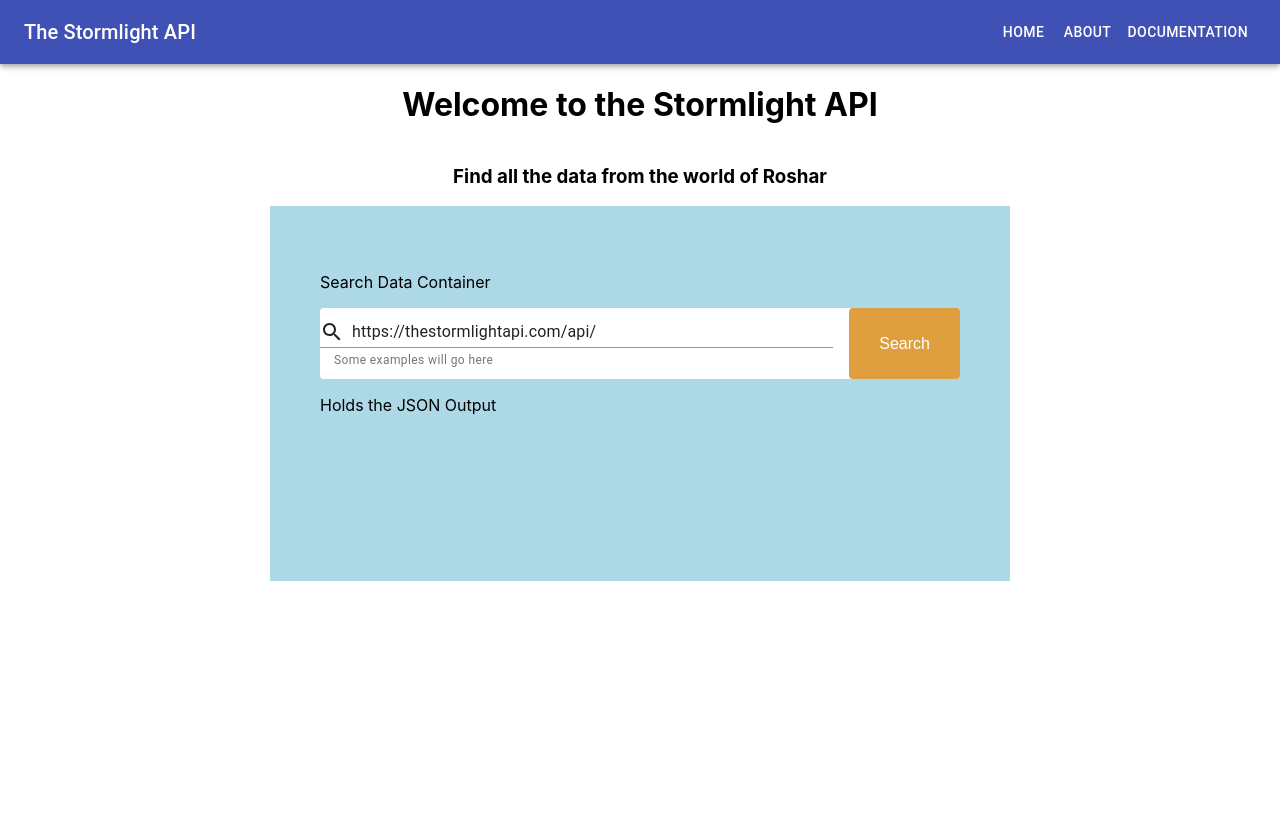
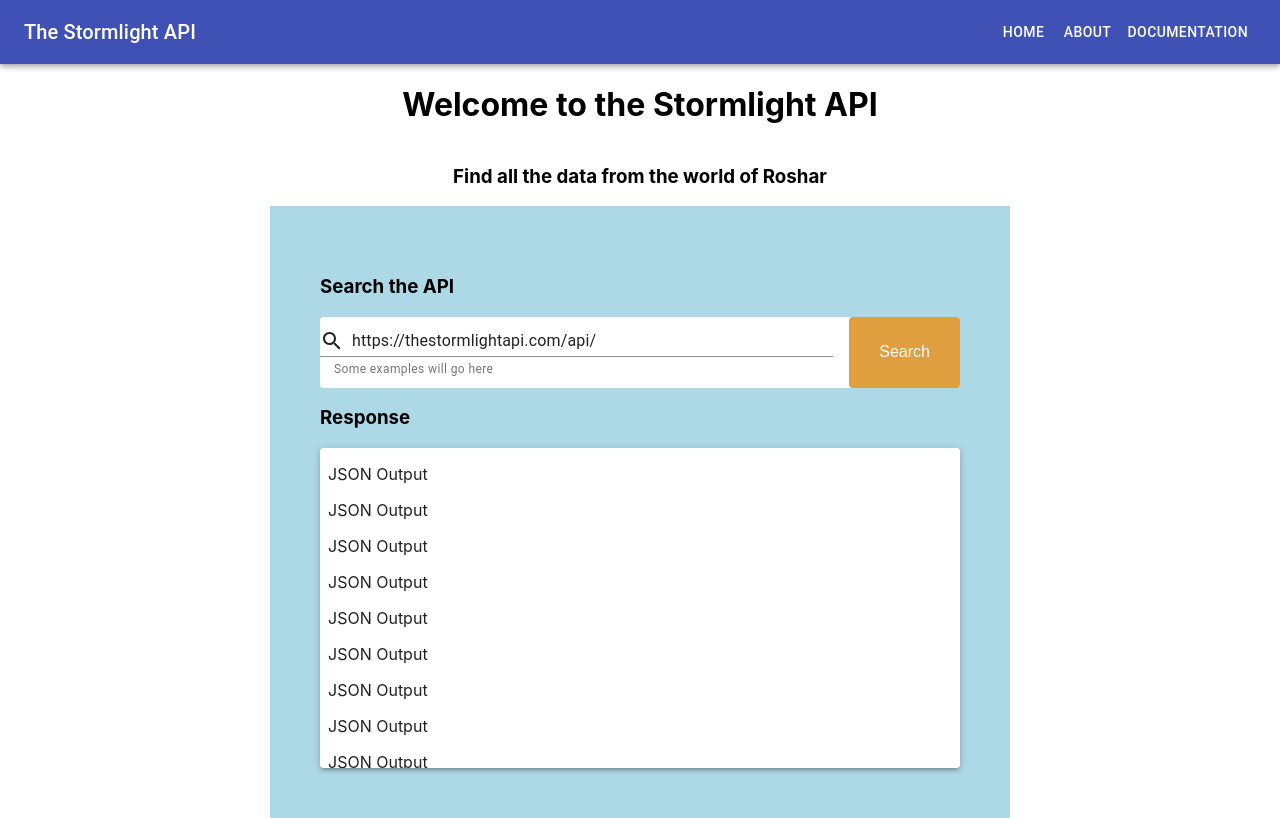
Before and after one commit to kdshah6593/the-stormlight-api, a React (Create React App) app: page / in a window 1280 px wide. Built offline with nearby package versions, Linux system fonts and the light colour scheme.

Commit message:
add json output component

```diff
--- /dev/null
+++ b/src/components/JsonOutput.jsx
@@ -0,0 +1,41 @@
+import React from 'react';
+import { makeStyles } from '@material-ui/core/styles';
+import Paper from '@material-ui/core/Paper';
+
+const useStyles = makeStyles((theme) => ({
+    root: {
+      backgroundColor: "white",
+      width: "100%",
+      minHeight: "40vh",
+      maxHeight: "40vh",
+      overflow: "auto"
+    },
+    output: {
+        marginLeft: theme.spacing(1)
+    }
+}));
+
+const JsonOutput = () => {
+    const classes = useStyles();
+
+    return (
+        <Paper elevation={3} className={classes.root}>
+            <p className={classes.output}>JSON Output</p>
+            <p className={classes.output}>JSON Output</p>
+            <p className={classes.output}>JSON Output</p>
+            <p className={classes.output}>JSON Output</p>
+            <p className={classes.output}>JSON Output</p>
+            <p className={classes.output}>JSON Output</p>
+            <p className={classes.output}>JSON Output</p>
+            <p className={classes.output}>JSON Output</p>
+            <p className={classes.output}>JSON Output</p>
+            <p className={classes.output}>JSON Output</p>
+            <p className={classes.output}>JSON Output</p>
+            <p className={classes.output}>JSON Output</p>
+            <p className={classes.output}>JSON Output</p>
+            <p className={classes.output}>JSON Output</p>
+        </Paper>
+    )
+}
+
+export default JsonOutput
--- a/src/containers/SearchDataContainer.jsx
+++ b/src/containers/SearchDataContainer.jsx
@@ -1,6 +1,7 @@
 import React from 'react';
 import { makeStyles } from '@material-ui/core/styles';
 import SearchBar from '../components/SearchBar';
+import JsonOutput from '../components/JsonOutput';
 
 const useStyles = makeStyles((theme) => ({
     root: {
@@ -8,7 +9,7 @@ const useStyles = makeStyles((theme) => ({
       width: "50%",
       display: "flex",
       flexDirection: "column",
-      padding: "50px 50px 150px 50px",
+      padding: "50px 50px 50px 50px",
     }
 }));
 
@@ -17,9 +18,10 @@ const SearchDataContainer = () => {
 
     return (
         <div className={classes.root}>
-            <p>Search Data Container</p>
+            <h3>Search the API</h3>
             <SearchBar />
-            <p>Holds the JSON Output</p>
+            <h3>Response</h3>
+            <JsonOutput />
         </div>
     )
 }
```
